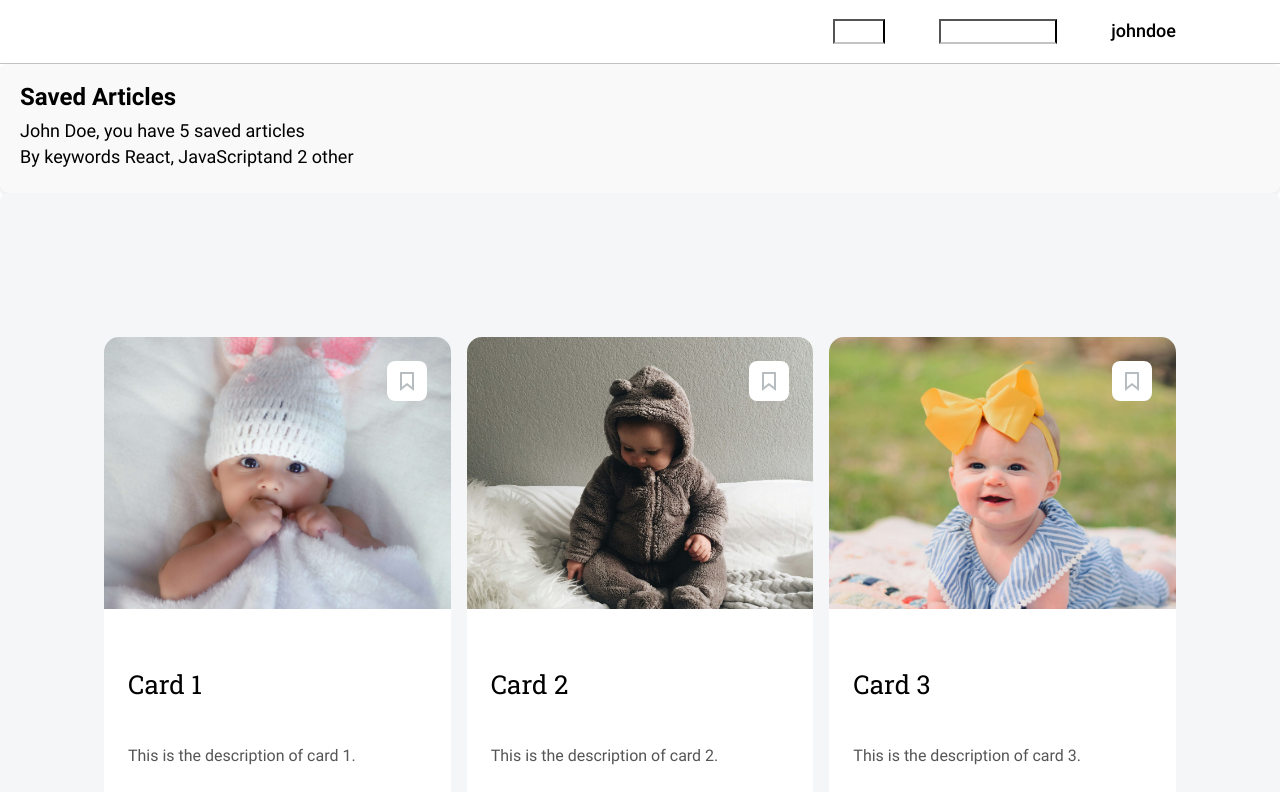
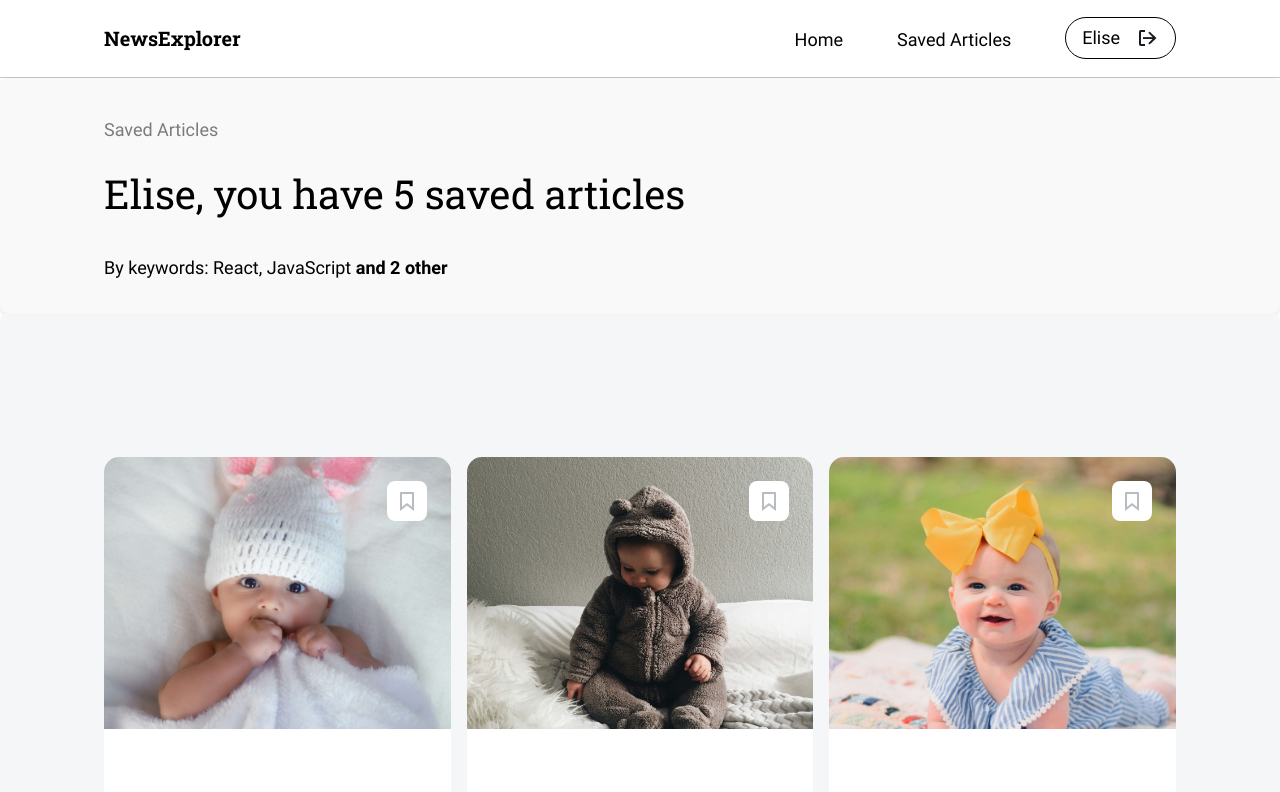
Before and after one commit to queenhekate/news_explorer_frontend, a React (Vite) app: page /saved-news in a window 1280 px wide. Shown: the top 792 px of the page. Built offline with nearby package versions, Linux system fonts and the light colour scheme.

Commit message:
style saved-news page

```diff
--- a/src/components/App/App.jsx
+++ b/src/components/App/App.jsx
@@ -1,5 +1,5 @@
 import React, { useState, useEffect } from "react";
-import { BrowserRouter as Router, Route, Routes } from "react-router-dom";
+import { useNavigate, Route, Routes } from "react-router-dom";
 import { CurrentUserContext } from "../../context/CurrentUserContext";
 import IsLoadingContext from "../../context/IsLoadingContext.js";
 import ProtectedRoute from "../ProtectedRoute.jsx";
@@ -21,6 +21,7 @@ function App() {
   const [isLoggedIn, setIsLoggedIn] = useState(false);
   const [isLoggedInLoading, setIsLoggedInLoading] = useState(true);
   const [currentUser, setCurrentUser] = useState(null);
+  const navigate = useNavigate();
 
   const openLoginModal = () => {
     setIsLoginModalOpen(true);
@@ -38,6 +39,12 @@ function App() {
 
   const closeRegisterModal = () => {
     setIsRegisterModalOpen(false);
+  };
+
+  const handleLogoutClick = () => {
+    console.log("Logout button clicked");
+    setCurrentUser(null);
+    navigate("/");
   };
 
   useEffect(() => {
@@ -66,8 +73,8 @@ function App() {
       const user = {
         _id: "123",
         email: "user@example.com",
-        name: "John Doe",
-        username: "johndoe",
+        name: "Elise",
+        username: "Elise",
         savedArticlesCount: 5,
         keywords: ["React", "JavaScript", "CSS", "HTML"],
       };
@@ -78,7 +85,6 @@ function App() {
   }, []);
 
   return (
-    <Router>
       <CurrentUserContext.Provider value={{ currentUser, setCurrentUser }}>
         <div className="page">
           <div className="page__content">
@@ -87,7 +93,10 @@ function App() {
                 path="/"
                 element={
                   <>
-                    <Header openLoginModal={openLoginModal} />
+                    <Header
+                    openLoginModal={openLoginModal}
+                    handleLogoutClick={handleLogoutClick}
+                    handleSignInClick={openLoginModal} />
                     <IsLoadingContext.Provider
                       value={{ isLoading, setIsLoading }}
                     >
@@ -127,7 +136,6 @@ function App() {
           </div>
         </div>
       </CurrentUserContext.Provider>
-    </Router>
   );
 }
 
--- a/src/components/Footer/Footer.css
+++ b/src/components/Footer/Footer.css
@@ -5,7 +5,7 @@
   font-weight: 400;
   letter-spacing: 0px;
   height: 80px;
-  align-items: stretch;
+  align-items: center;
   padding: 0 100px;
 }
 
--- a/src/components/Header/Header.jsx
+++ b/src/components/Header/Header.jsx
@@ -3,11 +3,13 @@ import "./Header.css";
 import Navigation from "../Navigation/Navigation";
 import SearchForm from "../SearchForm/SearchForm";
 
-
-function Header({ handleSearch, newsData, openLoginModal }) {
+function Header({ handleSearch, newsData, openLoginModal, handleLogoutClick, handleSignInClick }) {
   return (
     <div className="header">
-      <Navigation openLoginModal={openLoginModal} />
+      <Navigation
+      openLoginModal={openLoginModal}
+      handleLogoutClick={handleLogoutClick}
+      handleSignInClick={handleSignInClick} />
       <div className="header__content">
         <h1 className="header__title">What's going on in the world?</h1>
         <p className="header__description">
--- a/src/components/Navigation/Navigation.css
+++ b/src/components/Navigation/Navigation.css
@@ -8,15 +8,14 @@
   line-height: 24px;
   justify-content: space-between;
   align-items: center;
-  padding: 19px 104px;
+  padding: 0 104px;
   border-bottom: solid #c4c4c4 1px;
 }
 
 .navigation__logo-link {
-  text-decoration: none; /* Remove underline from the logo link */
+  text-decoration: none;
 }
 
-/* Styling for the logo */
 .navigation__logo {
   color: white;
   font-family: "Roboto-Slab";
@@ -26,6 +25,10 @@
   text-decoration: none;
 }
 
+.navigation__saved-news_logo {
+  color: black;
+}
+
 .navigation__buttons {
   display: flex;
   gap: 54px;
@@ -33,17 +36,28 @@
   align-items: center;
 }
 
+.navigation__saved-news_buttons {
+  color: black !important;
+}
+
 /* Home button styling */
-.navigation__home, .navigation__saved {
+.navigation__home,
+.navigation__saved {
   color: white;
   background-color: transparent;
   cursor: pointer;
   text-decoration: none;
+  border: none;
+  padding-bottom: 26px;
+  padding-top: 30px;
 }
 
+.navigation__link-active {
+  border-bottom: 2px white solid !important;
+}
 
-.navigation__link-active, .navigation__home, .navigation__saved {
-  border-bottom: 2px solid #c4c4c4; /* Highlight the bottom border */
+.navigation__link-active_saved {
+  border-bottom: black !important;
 }
 
 /* Sign-in button styling */
@@ -56,7 +70,33 @@
   cursor: pointer;
   width: 176px;
   height: 48px;
+}
 
+.navigation__saved-news_signout {
+  color: black;
+  border: black 1px solid !important;
+}
+
+.navigation__saved-news_signout-btn {
+  border: none;
+  color: black !important;
+}
+
+.navigation__signout-btn {
+  color: white;
+  border: white 1px solid;
+  border-radius: 100px;
+  padding: 8px 16px;
+  display: flex;
+  align-items: center;
+  cursor: pointer;
+  gap: 15px;
+}
+
+.navigation__signout {
+  border: none;
+  background-color: transparent;
+  color: white;
 }
 
 .navigation__dropdown {
--- a/src/components/Navigation/Navigation.jsx
+++ b/src/components/Navigation/Navigation.jsx
@@ -1,19 +1,22 @@
 import React, { useState, useEffect, useContext } from "react";
-import { NavLink } from "react-router-dom";
+import { NavLink, useLocation } from "react-router-dom";
 import "./Navigation.css";
 import dropdownIcon from "../../assets/menu.png";
 import ReusableButton from "../ReuseableButton/ReusableButton";
 import closeIcon from "../../assets/close.png";
+import logoutIcon from "../../assets/logout.png";
+import logoutIconHome from "../../assets/logout-white.png";
 import { CurrentUserContext } from "../../context/CurrentUserContext";
 
-function Navigation({ openLoginModal }) {
+function Navigation({ handleLogoutClick, handleSignInClick }) {
   const [isOpen, setIsOpen] = useState(false);
   const { currentUser } = useContext(CurrentUserContext);
+  const location = useLocation();
 
-  const toggleDropdown = (event) => {
+  function toggleDropdown(event) {
     setIsOpen((prevState) => !prevState);
     event.stopPropagation();
-  };
+  }
 
   const closeDropdown = (event) => {
     if (event.target.closest(".navigation") === null) {
@@ -28,20 +31,30 @@ function Navigation({ openLoginModal }) {
     };
   }, []);
 
-  const handleSignInClick = () => {
-    console.log("Sign In button clicked");
-    openLoginModal();
-  };
+  const isSavedNewsPage = location.pathname === "/saved-news";
 
   return (
     <div className="navigation">
       <NavLink exact to="/" className="navigation__logo-link">
-        <p className="navigation__logo">NewsExplorer</p>
+        <p
+          className={`navigation__logo ${
+            isSavedNewsPage ? "navigation__saved-news_logo" : ""
+          }`}
+        >
+          NewsExplorer
+        </p>
       </NavLink>
       <ul className="navigation__buttons">
         <li>
-        <NavLink exact to="/" activeClassName="navigation__link-active">
-            <ReusableButton text="Home" className="navigation__home" />
+          <NavLink exact to="/" activeClassName=
+          {`navigation__link-active ${isSavedNewsPage ? "navigation__link-active_saved" : ""}`}
+          >
+            <ReusableButton
+              text="Home"
+              className={`navigation__home ${
+                isSavedNewsPage ? "navigation__saved-news_buttons" : ""
+              }`}
+            />
           </NavLink>
         </li>
         {currentUser && (
@@ -49,15 +62,38 @@ function Navigation({ openLoginModal }) {
             <NavLink
               exact
               to="/saved-news"
-              activeClassName="navigation__link-active"
+              activeClassName=
+              {`navigation__link-active ${isSavedNewsPage ? "navigation__link-active_saved" : ""}`}
               >
-              <ReusableButton text="Saved Articles" className="navigation__saved" />
+              <ReusableButton
+                text="Saved Articles"
+                className={`navigation__saved ${
+                  isSavedNewsPage ? "navigation__saved-news_buttons" : ""
+                }`}
+              />
             </NavLink>
           </li>
         )}
         <li>
           {currentUser ? (
-            <span className="navigation__username">{currentUser.username}</span>
+            <div
+              className={`navigation__signout-btn ${
+                isSavedNewsPage ? "navigation__saved-news_signout" : ""
+              }`}
+            >
+              <ReusableButton
+                className={`navigation__signout ${
+                  isSavedNewsPage ? "navigation__saved-news_signout-btn" : ""
+                }`}
+                text={currentUser.username}
+                onClick={handleLogoutClick}
+              />
+              <img
+                src={isSavedNewsPage ? logoutIcon : logoutIconHome}
+                alt="Logout"
+                className="navigation__signout-image"
+              />
+            </div>
           ) : (
             <ReusableButton
               text="Sign In"
--- a/src/components/Profile/Profile.css
+++ b/src/components/Profile/Profile.css
@@ -3,14 +3,36 @@
   background-color: #f9f9f9;
   border-radius: 8px;
   box-shadow: 0 2px 4px rgba(0, 0, 0, 0.1);
+  padding: 40px 0 28px 104px;
+  display: flex;
+  flex-direction: column;
+  gap: 29px;
 }
 
 .profile__title {
-    font-size: 24px;
-    margin-bottom: 10px;
+  font-family: "Roboto";
+  font-weight: 400;
+  font-size: 18px;
+  line-height: 24px;
+  opacity: 0.5;
 }
 
 .profile__info {
+  margin-bottom: 10px;
+  font-family: "Roboto-Slab";
+  font-weight: 400;
+  font-size: 40px;
+  line-height: 46px;
+}
+
+.profile__keywords {
   font-size: 18px;
   margin-bottom: 5px;
+  font-family: "Roboto";
+  font-weight: 400;
+  line-height: 24px;
 }
+
+.profile__info-span {
+  font-weight: 700;
+}
--- a/src/components/Profile/Profile.jsx
+++ b/src/components/Profile/Profile.jsx
@@ -13,9 +13,16 @@ function Profile() {
   return (
     <div className="profile">
       <h2 className="profile__title">Saved Articles</h2>
-      <p className="profile__info">{currentUser.name}, you have {savedArticlesCount} saved articles</p>
-      <p className="profile__info">By keywords {primaryKeywords.join(", ")}
-        {additionalKeywordsCount > 0 && `and ${additionalKeywordsCount} other`}
+      <p className="profile__info">
+        {currentUser.name}, you have {savedArticlesCount} saved articles
+      </p>
+      <p className="profile__keywords">
+        By keywords: {primaryKeywords.join(", ")}
+        {additionalKeywordsCount > 0 && (
+          <span className="profile__info-span">
+            {` and ${additionalKeywordsCount} other`}
+          </span>
+        )}
       </p>
     </div>
   );
--- a/src/main.jsx
+++ b/src/main.jsx
@@ -1,10 +1,15 @@
 import React from 'react'
 import ReactDOM from 'react-dom/client'
+import { BrowserRouter as Router } from 'react-router-dom';
 import App from './components/App/App'
 import './index.css'
 
 ReactDOM.createRoot(document.getElementById('root')).render(
+
   <React.StrictMode>
+     <Router>
     <App />
+    </Router>
   </React.StrictMode>,
+
 )
```
Also changed, not shown: src/assets/logout-white.png (added), src/assets/logout.png (added). Lines whose indentation alone changed are shown as unchanged.
